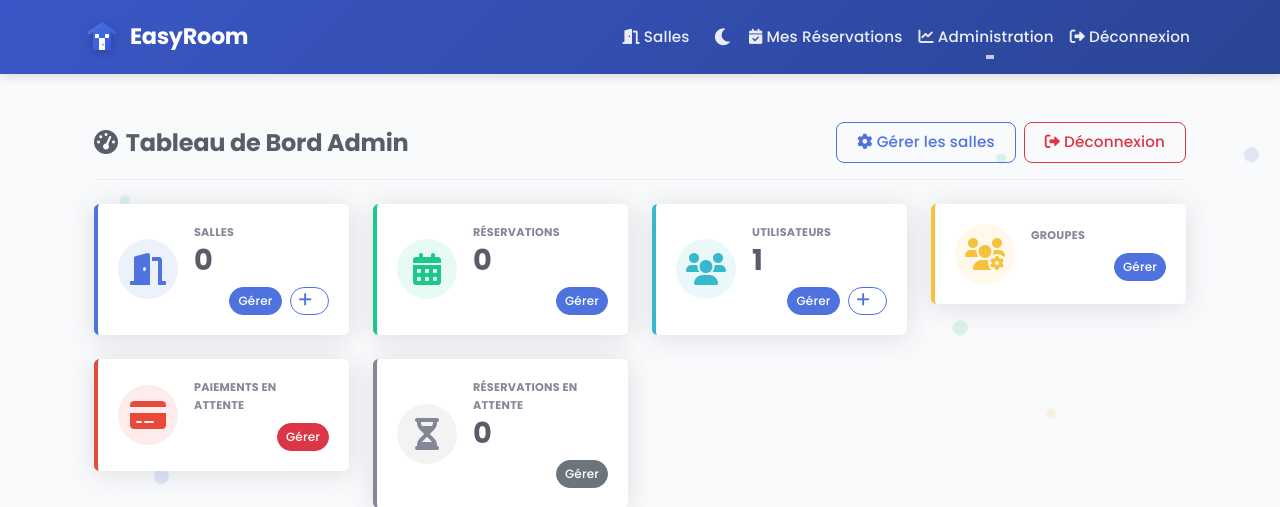
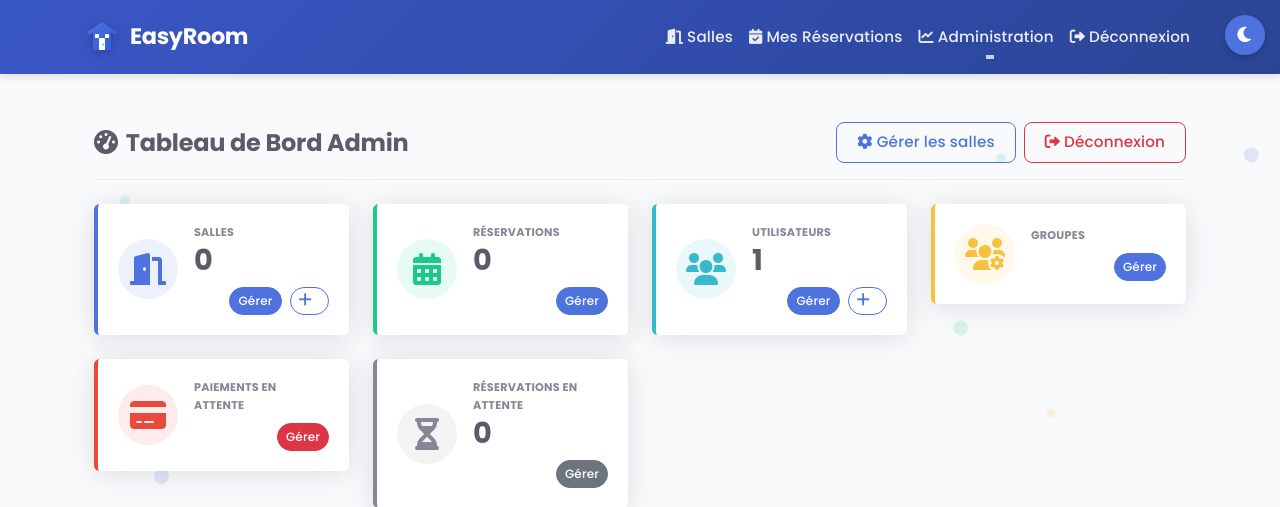
Before and after one commit to lilrawry/DjangoProject1, a Django app: page /rooms/admin-dashboard/ in a window 1280 px wide. Shown: the top 507 px of the page. Run offline with Django 5.2, Linux system fonts and the light colour scheme; the visitor is signed in with stand-in values (Sample User, id 1); data comes from the database, SQL or seed files in the repository; data that the repository does not hold is empty.

Commit message:
Move theme toggle button to absolute top right corner of page with fixed positioning

```diff
--- a/static/css/custom.css
+++ b/static/css/custom.css
@@ -169,7 +169,7 @@
     }
 }
 
-/* Theme Toggle Button */
+/* Theme Toggle Button - Original Style (Now Hidden) */
 .theme-toggle {
     background: transparent;
     border: none;
@@ -186,6 +186,40 @@
 
 .theme-toggle i {
     font-size: 1.2rem;
+}
+
+/* Fixed Position Theme Toggle Button in Top Right Corner */
+.theme-toggle-fixed {
+    position: fixed;
+    top: 15px;
+    right: 15px;
+    z-index: 1030; /* Above most elements but below modals */
+    background-color: var(--primary-color);
+    color: white;
+    width: 40px;
+    height: 40px;
+    border-radius: 50%;
+    border: none;
+    display: flex;
+    align-items: center;
+    justify-content: center;
+    cursor: pointer;
+    box-shadow: 0 2px 5px rgba(0, 0, 0, 0.2);
+    transition: all 0.3s ease;
+}
+
+.theme-toggle-fixed:hover {
+    transform: scale(1.1);
+    box-shadow: 0 4px 8px rgba(0, 0, 0, 0.3);
+}
+
+.theme-toggle-fixed i {
+    font-size: 1.1rem;
+}
+
+[data-theme="dark"] .theme-toggle-fixed {
+    background-color: #ffc107; /* Gold/yellow color for dark mode */
+    color: #121c2e;
 }
 
 /* Card Styles */
--- a/templates/base.html
+++ b/templates/base.html
@@ -25,6 +25,11 @@
 <body class="d-flex flex-column min-vh-100">
     <!-- Animated Background -->
     <div class="bg-animation-wrapper" id="bgAnimation"></div>
+
+    <!-- Theme Toggle Button (Fixed in top-right corner) -->
+    <button id="themeToggle" class="theme-toggle-fixed" aria-label="Toggle Dark Mode">
+        <i class="fas fa-moon"></i>
+    </button>
     <!-- Navigation -->
     <nav class="navbar navbar-expand-lg navbar-dark">
         <div class="container">
@@ -42,12 +47,7 @@
                             <i class="fas fa-door-open me-1"></i>Salles
                         </a>
                     </li>
-                    <!-- Theme Toggle Button -->
-                    <li class="nav-item ms-2 d-flex align-items-center">
-                        <button id="themeToggle" class="nav-link theme-toggle" aria-label="Toggle Dark Mode">
-                            <i class="fas fa-moon"></i>
-                        </button>
-                    </li>
+
                     {% if user.is_authenticated %}
                         <li class="nav-item">
                             <a class="nav-link" href="{% url 'rooms:my_reservations' %}">
```
